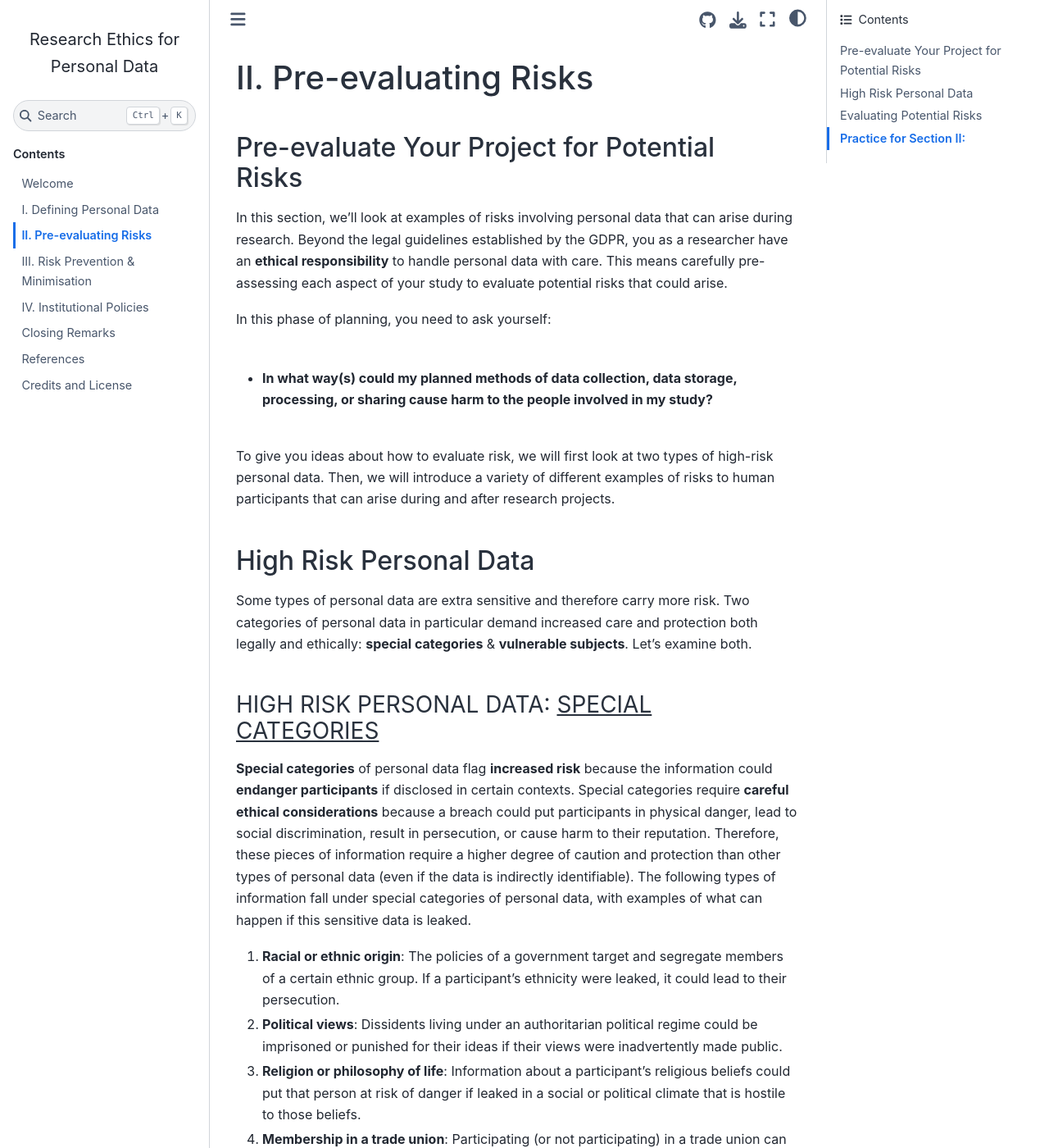
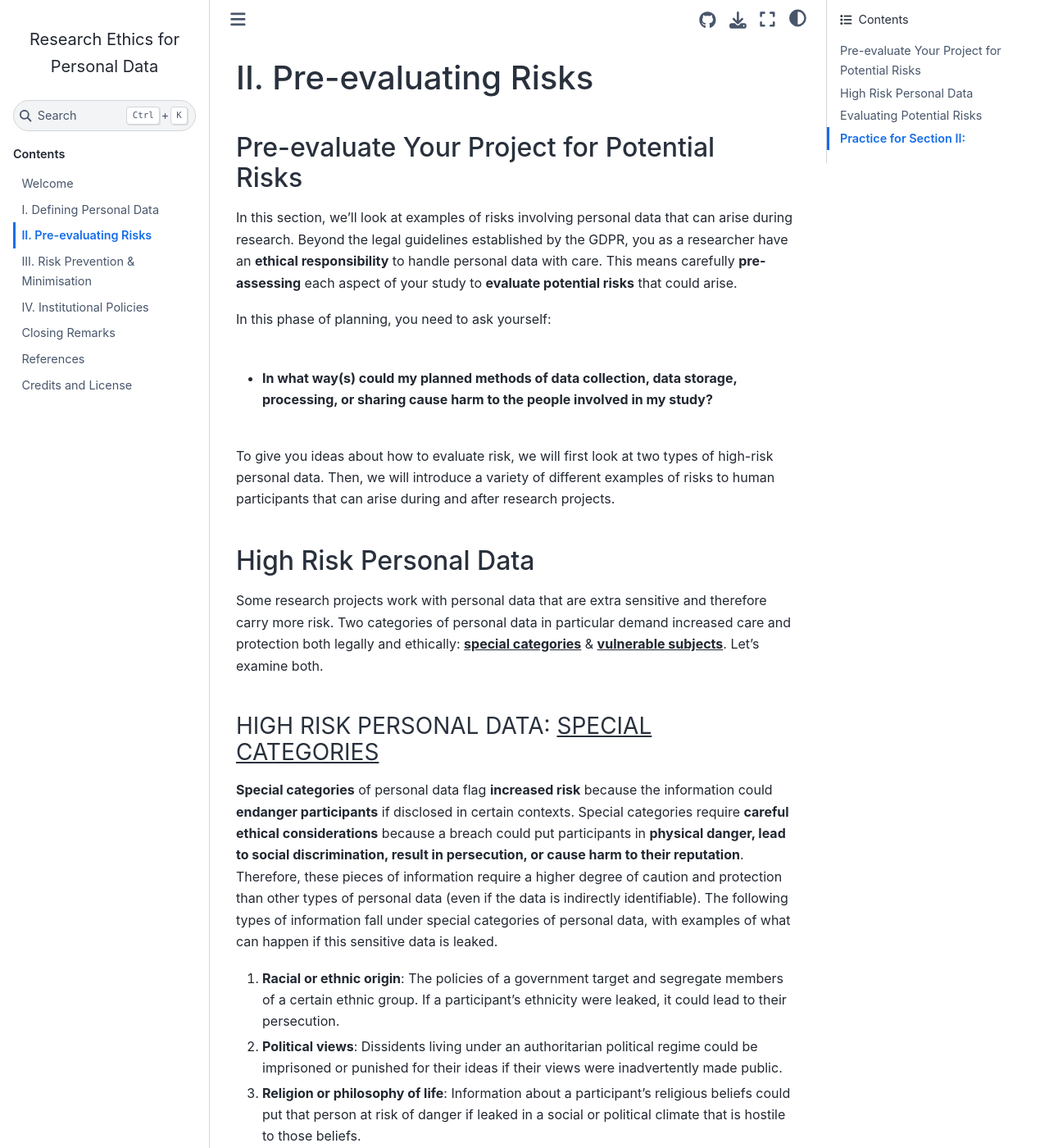
Before and after one commit to tu-delft-library/BSc_Research_Ethics_for_Personal_Data, a Jupyter Book: the page built from book/risks.md, in a window 1280 px wide and 1400 px high. Shown: the whole window at 82% size. Built offline with Jupyter Book 1.0.4 settings and Sphinx 7.4.7 and the Sphinx Book theme 1.1.4, drawn with Linux system fonts in a browser that asks for light colours; comment, search, counter and statistics services are not loaded; some of the changed text lies outside the part shown.

Commit message:
formatting text for easier reading

````diff
--- a/book/risks.md
+++ b/book/risks.md
@@ -2,7 +2,7 @@
 
 ## Pre-evaluate Your Project for Potential Risks
 
-In this section, we'll look at examples of risks involving personal data that can arise during research. Beyond the legal guidelines established by the GDPR, you as a researcher have an **ethical responsibility** to handle personal data with care. This means carefully pre-assessing each aspect of your study to evaluate potential risks that could arise.
+In this section, we'll look at examples of risks involving personal data that can arise during research. Beyond the legal guidelines established by the GDPR, you as a researcher have an **ethical responsibility** to handle personal data with care. This means carefully **pre-assessing** each aspect of your study to **evaluate potential risks** that could arise.
 
 In this phase of planning, you need to ask yourself:
 <br>
@@ -18,12 +18,12 @@
 
 ## High Risk Personal Data
 
-Some types of personal data are extra sensitive and therefore carry more risk. Two categories of personal data in particular demand increased care and protection both legally and ethically: **special categories** & **vulnerable subjects**. Let's examine both.
+Some research projects work with personal data that are extra sensitive and therefore carry more risk. Two categories of personal data in particular demand increased care and protection both legally and ethically: <u>**special categories**</u> & <u>**vulnerable subjects**</u>. Let's examine both.
 
 
 
 ### HIGH RISK PERSONAL DATA: <u>SPECIAL CATEGORIES</u>
-**Special categories** of personal data flag **increased risk** because the information could **endanger participants** if disclosed in certain contexts. Special categories require **careful ethical considerations** because a breach could put participants in physical danger, lead to social discrimination, result in persecution, or cause harm to their reputation.  Therefore, these pieces of information require a higher degree of caution and protection than other types of personal data (even if the data is indirectly identifiable). The following types of information fall under special categories of personal data, with examples of what can happen if this sensitive data is leaked.
+**Special categories** of personal data flag **increased risk** because the information could **endanger participants** if disclosed in certain contexts. Special categories require **careful ethical considerations** because a breach could put participants in **physical danger, lead to social discrimination, result in persecution, or cause harm to their reputation**.  Therefore, these pieces of information require a higher degree of caution and protection than other types of personal data (even if the data is indirectly identifiable). The following types of information fall under special categories of personal data, with examples of what can happen if this sensitive data is leaked.
 
 1. **Racial or ethnic origin**: The policies of a government target and segregate members of a certain ethnic group. If a participant's ethnicity were leaked, it could lead to their persecution.
 
@@ -49,7 +49,6 @@
 :class: tip
 A 19-year-old BSc student wants to interview a group of 14-year-olds about their use of resources in the public library system. However, a 14-year-old is **not legally able to consent** to participate in a study. Also, they might feel **pressured or coerced** to take part in an interview with an older university student.
 ```
-<br>
 
  ```{admonition} Vulnerable Subjects: Elderly participants
 :class: tip
@@ -83,7 +82,7 @@
 Experimental conditions are **unsafe** for participants with **pre-existing medical conditions**. For example, a patient with a history of seizures may be at risk in a study that involves flashing lights.
 :::
 :::{card}
-Experimental conditions **feel unsafe** for participants. For example, a researcher organises a focus group about workplace climate and mixes supervisors and their employees: it's unlikely that this feels like a safe environment for employees to speak freely (and in this context the employees would be vulnerable subjects).
+**Experimental conditions feel unsafe** for participants. For example, a researcher organises a focus group about workplace climate and mixes supervisors and their employees: it's unlikely that this feels like a safe environment for employees to speak freely (and in this context the employees would be vulnerable subjects).
 :::
 :::{card}
 There's **no “opt out” protocol**. Or, the experiment is structured in a way that participants don't really feel like they have the right to withdraw.
````
